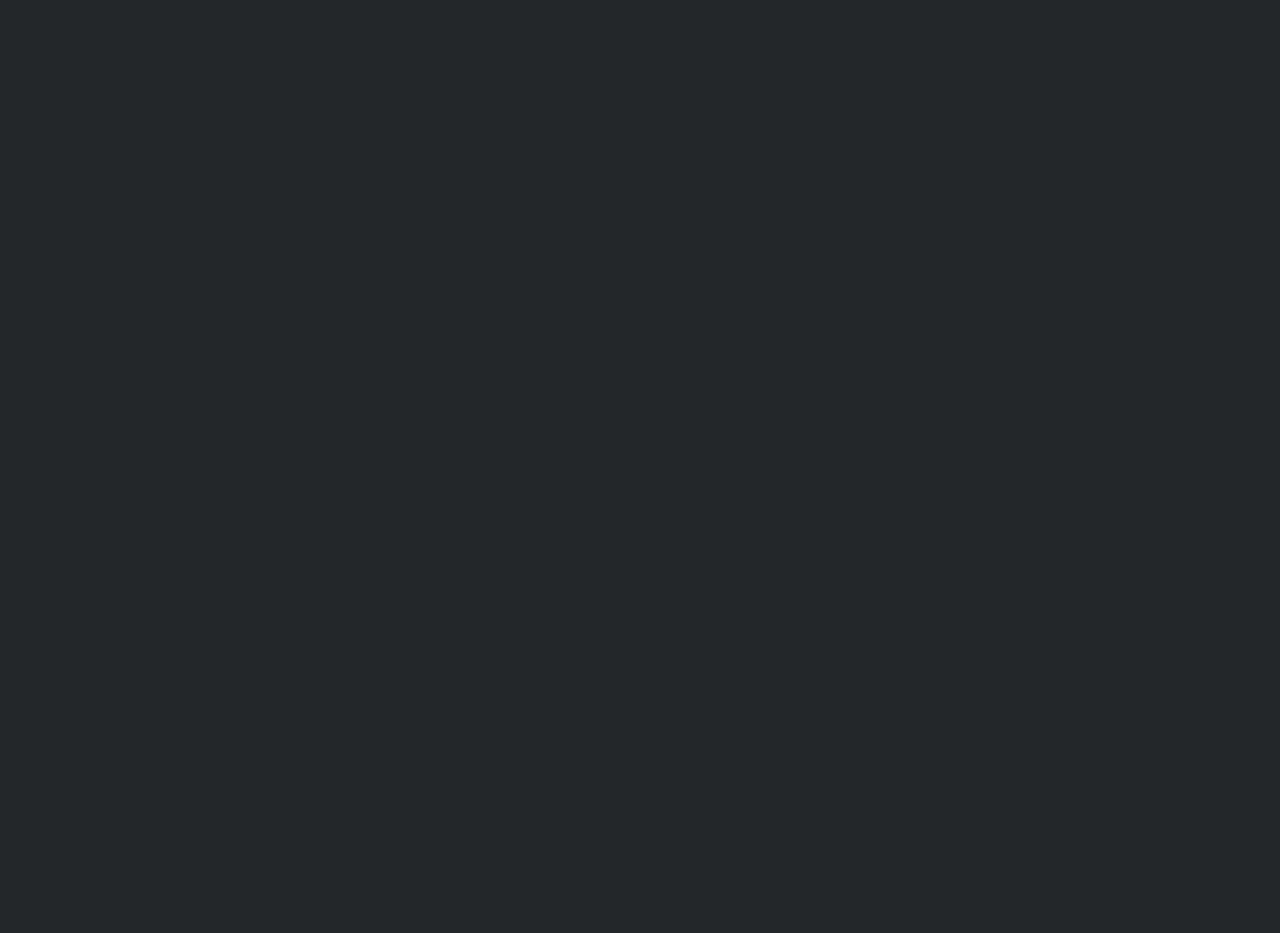
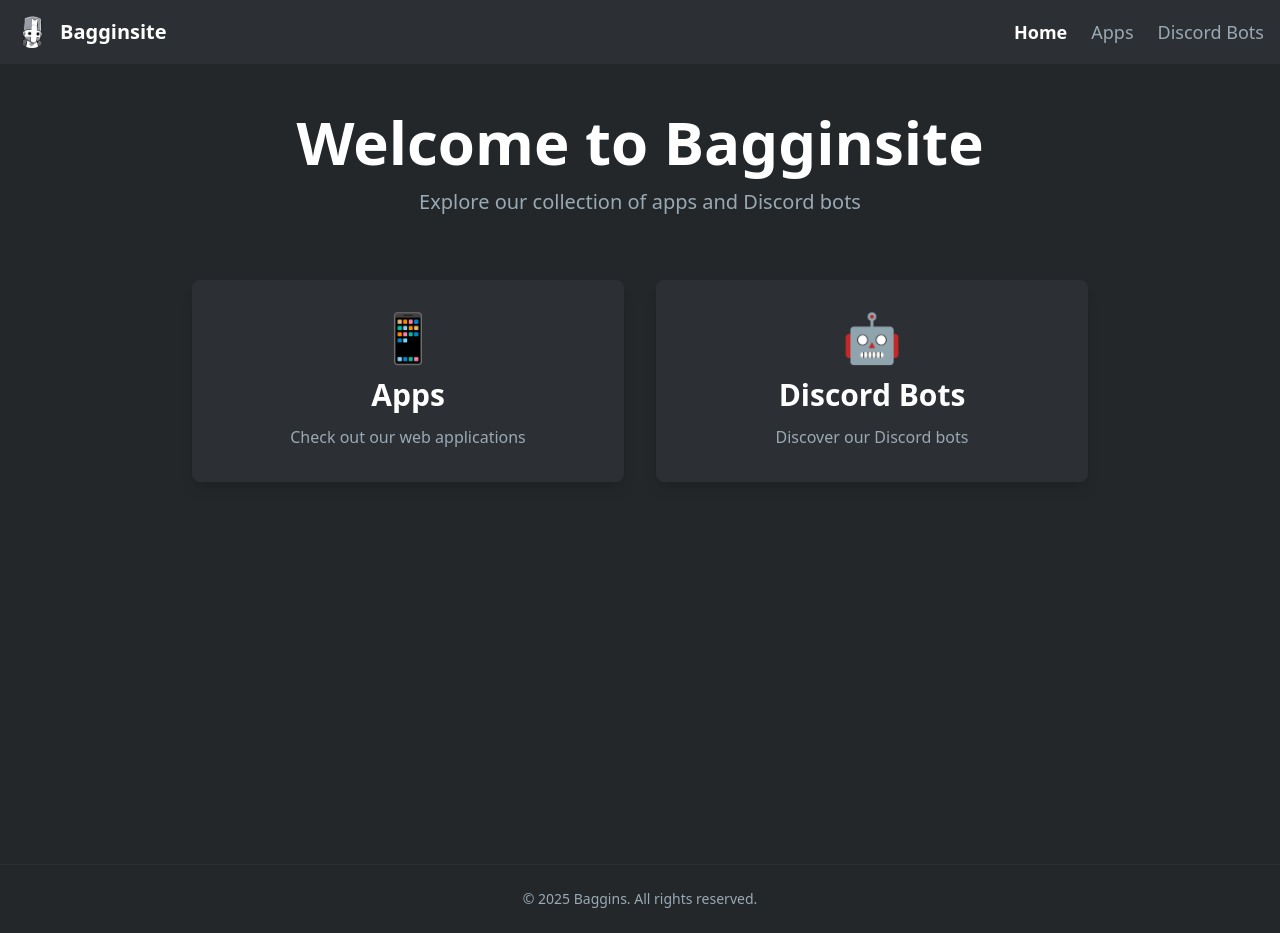
Before and after one commit to Baggins5066/Bagginsite, a React (Vite) app: page / in a window 1280 px wide. Before the commit the page ends 800 px from the top, so only its background shows below. Built offline with nearby package versions, Linux system fonts and the light colour scheme.

Commit message:
Fix blank page issue by making basename conditional for dev/prod
Co-authored-by: Baggins5066 <72871978+Baggins5066@users.noreply.github.com>

```diff
--- a/App.tsx
+++ b/App.tsx
@@ -7,8 +7,11 @@ import Apps from './pages/Apps';
 import DiscordBots from './pages/DiscordBots';
 
 const App: React.FC = () => {
+  // Use basename only in production to match GitHub Pages deployment
+  const basename = import.meta.env.PROD ? '/Bagginsite' : '/';
+
   return (
-    <Router basename="/Bagginsite">
+    <Router basename={basename}>
       <div className="min-h-screen bg-discord-darker">
         <Header />
         <Routes>
```
